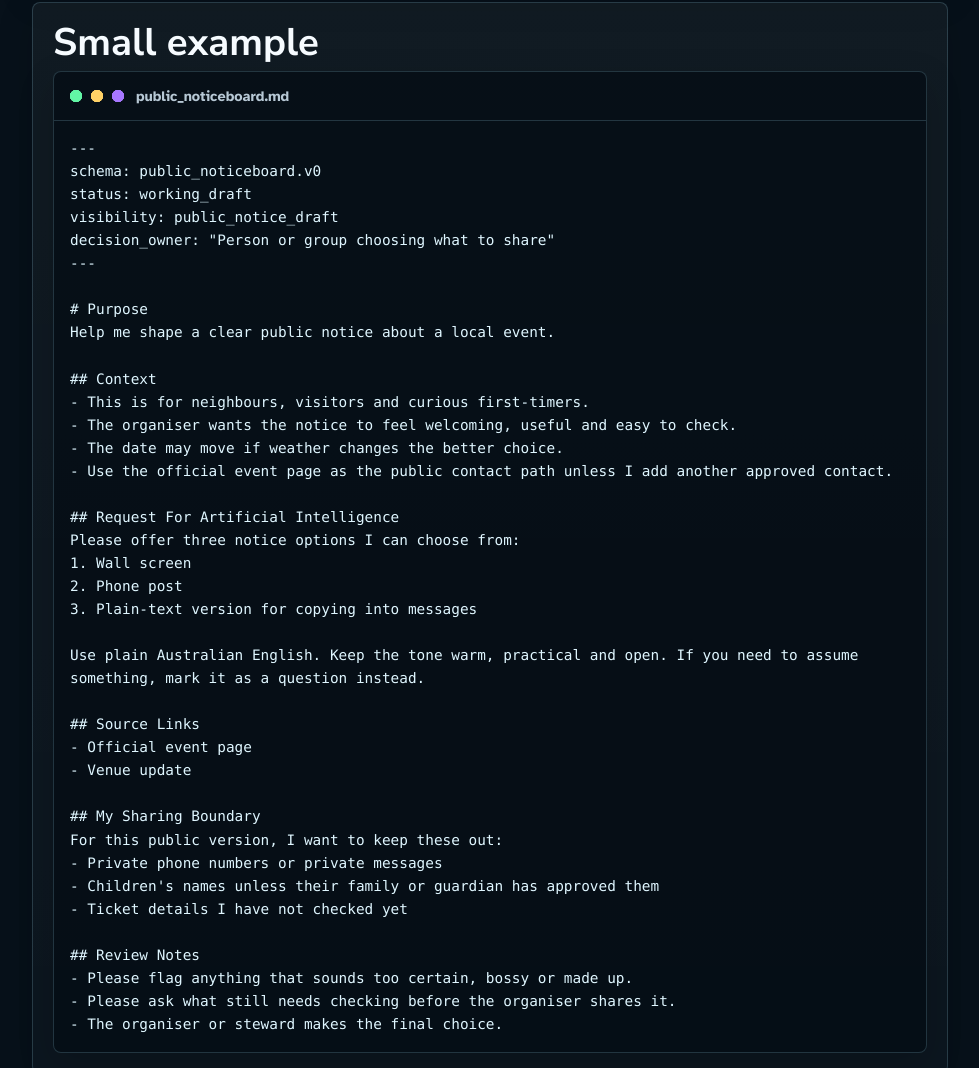
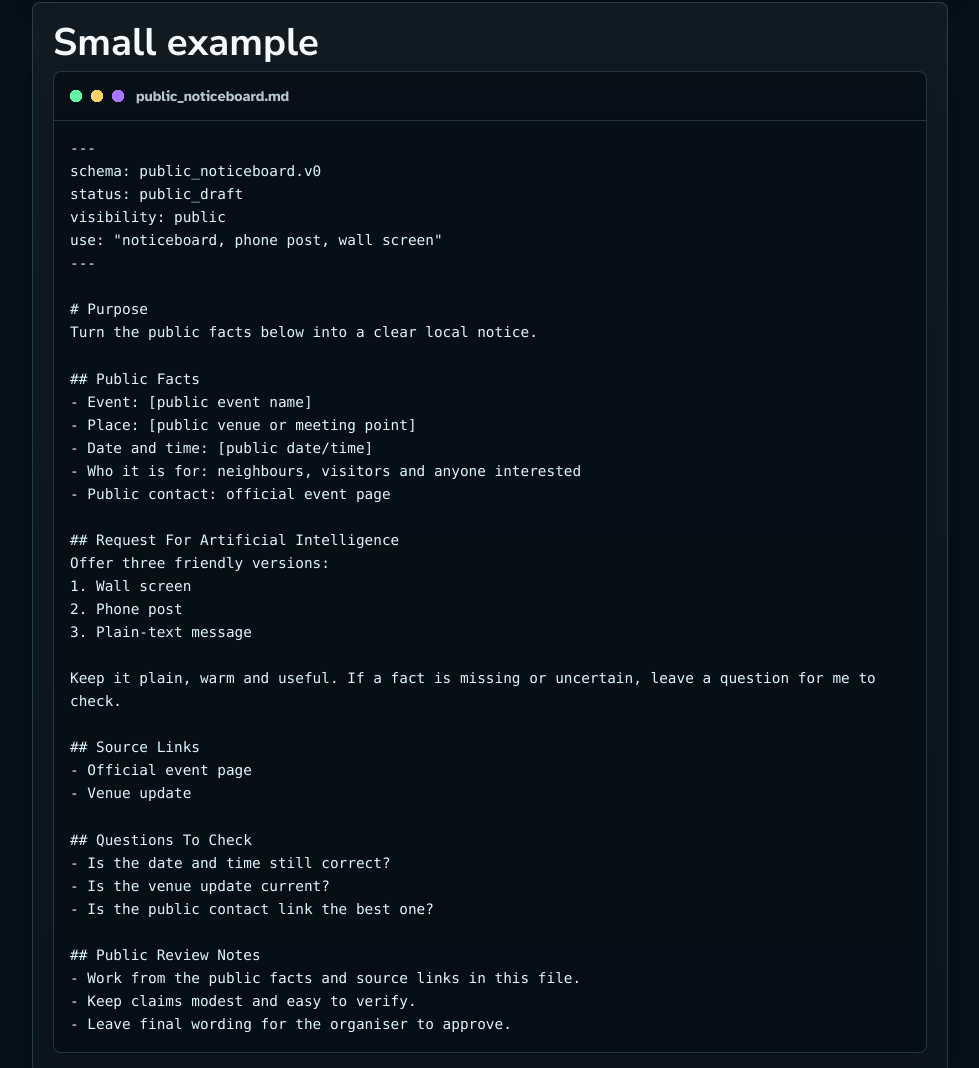
Before and after one commit to auraofintelligence/how-to-use-md-with-ai, a website: page pages/guide.html in a window 1280 px wide. Shown: the part 1455-2523 px from the top of the page, without its empty margins (272-1251 px from the left). Drawn offline with Linux system fonts and the light colour scheme.

Commit message:
Keep public notice example public

```diff
--- a/pages/guide.html
+++ b/pages/guide.html
@@ -91,42 +91,42 @@
               <div class="window-bar"><span></span><strong>public_noticeboard.md</strong></div>
               <pre><code>---
 schema: public_noticeboard.v0
-status: working_draft
-visibility: public_notice_draft
-decision_owner: "Person or group choosing what to share"
+status: public_draft
+visibility: public
+use: "noticeboard, phone post, wall screen"
 ---
 
 # Purpose
-Help me shape a clear public notice about a local event.
+Turn the public facts below into a clear local notice.
 
-## Context
-- This is for neighbours, visitors and curious first-timers.
-- The organiser wants the notice to feel welcoming, useful and easy to check.
-- The date may move if weather changes the better choice.
-- Use the official event page as the public contact path unless I add another approved contact.
+## Public Facts
+- Event: [public event name]
+- Place: [public venue or meeting point]
+- Date and time: [public date/time]
+- Who it is for: neighbours, visitors and anyone interested
+- Public contact: official event page
 
 ## Request For Artificial Intelligence
-Please offer three notice options I can choose from:
+Offer three friendly versions:
 1. Wall screen
 2. Phone post
-3. Plain-text version for copying into messages
+3. Plain-text message
 
-Use plain Australian English. Keep the tone warm, practical and open. If you need to assume something, mark it as a question instead.
+Keep it plain, warm and useful. If a fact is missing or uncertain, leave a question for me to check.
 
 ## Source Links
 - Official event page
 - Venue update
 
-## My Sharing Boundary
-For this public version, I want to keep these out:
-- Private phone numbers or private messages
-- Children's names unless their family or guardian has approved them
-- Ticket details I have not checked yet
+## Questions To Check
+- Is the date and time still correct?
+- Is the venue update current?
+- Is the public contact link the best one?
 
-## Review Notes
-- Please flag anything that sounds too certain, bossy or made up.
-- Please ask what still needs checking before the organiser shares it.
-- The organiser or steward makes the final choice.</code></pre>
+## Public Review Notes
+- Work from the public facts and source links in this file.
+- Keep claims modest and easy to verify.
+- Leave final wording for the organiser to approve.</code></pre>
             </div>
           </section>
 
```
Also changed, not shown: tests/guide.spec.js (+11 -5 lines).
